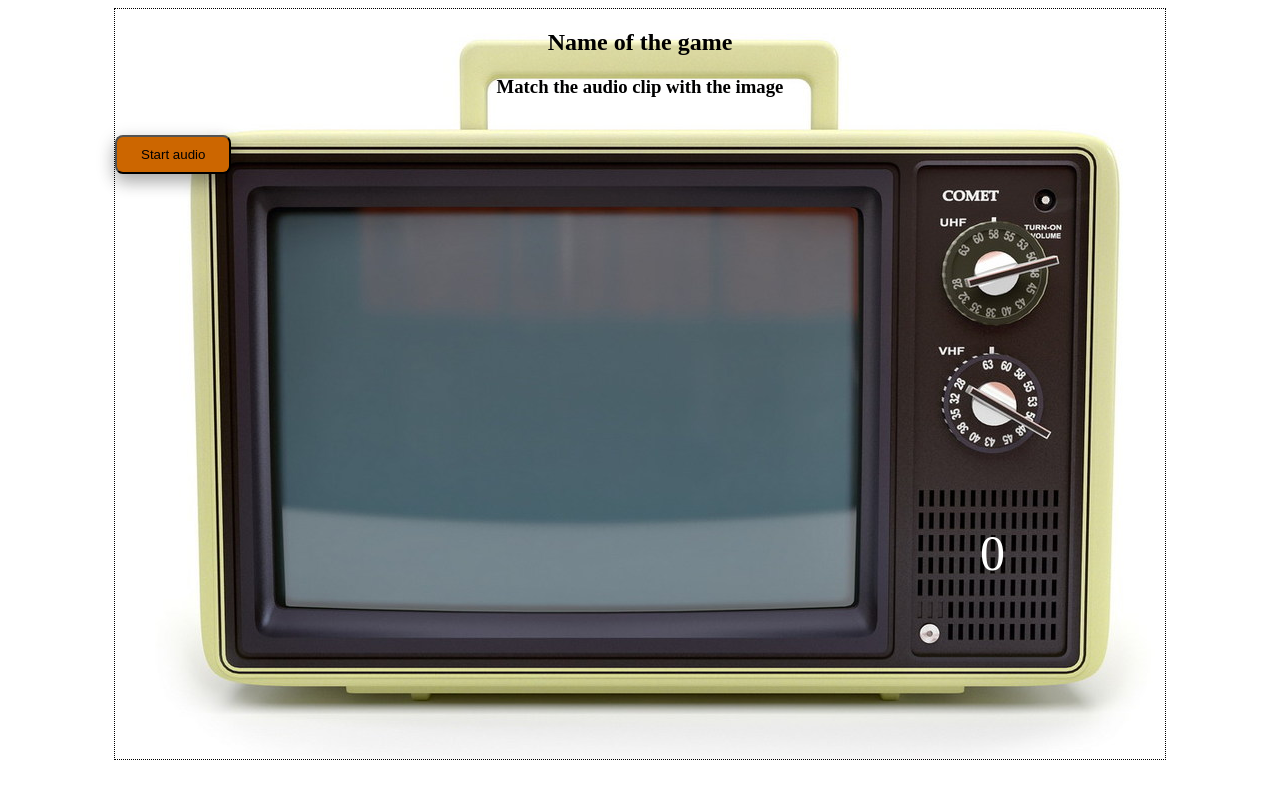
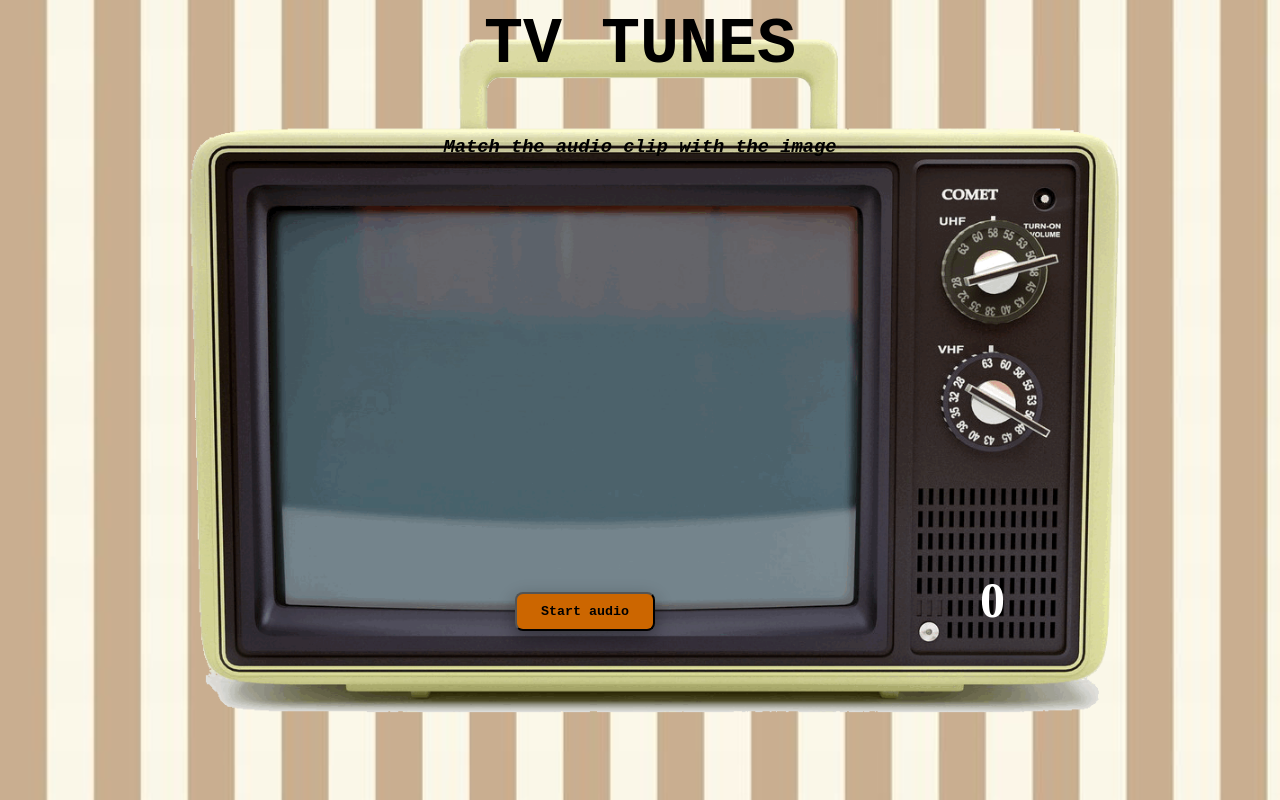
Before and after one commit to ccasey79/wdi-project-1, a PHP site: page / in a window 1280 px wide. Run offline with PHP 8.4, Linux system fonts and the light colour scheme.

Commit message:
more css

```diff
--- a/index.html
+++ b/index.html
@@ -5,25 +5,29 @@
   <link rel="stylesheet" type="text/css" href="style.css">
 </head>
 <body>
-  <div class="container">
 
-  <h2>Name of the game</h2>
+<div class="container">
+  <h2>TV TUNES</h2>
 
   <h3>Match the audio clip with the image</h3>
 
-  <img id="image1">
-  <img id="image2">
-  <img id="image3">
+  <div class="choices">
+    <img id="image1">
+    <img id="image2">
+    <img id="image3">
+  </div>
 
+  <div class="commence">
   <button id="start" type="button">Start audio</button>
+  </div>
 
-  <p id="score"></p>
+  <h4 id="score"></h4>
 
   <!-- <button id="level2" type="button">Level 2</button> -->
 
   <span id="timer"></span>
+</div>
 
-  </div>
 
 
 
--- a/style.css
+++ b/style.css
@@ -3,33 +3,62 @@
   display: block;
   width: 1050px;
   height: 750px;
-  background-color: #cce6ff;
+  /*background-color: black;*/
   margin: 5px auto;
-  border: dotted 1px;
-  background-image: url(images/retroTV.jpg);
+  /*border: dotted 1px ;*/
+  background-image: url(images/yellowretrotv.gif);
+  background-repeat: no-repeat;
+  background-size: cover;
+
 }
 
-#start {
+.container img {
+  width: 150px;
+  height: 260px;
+  opacity: 0;
+}
+
+.container img[src] {
+  opacity: 1;
+}
+
+/*#start {
   display: block;
   float: clear;
+}*/
+
+body {
+  background-image: url(images/wallpaper.jpg); no-repeat center center fixed;
+  -webkit-background-size: cover;
+  -moz-background-size: cover;
+  -o-background-size: cover;
+  background-size: cover;
+  background-blend-mode: color-dodge;
+
 }
 
 h2 {
   text-align: center;
+  margin-top: 3px;
+  font-family: "Courier New";
+  font-size: 65px;
+
+
 }
 
 h3 {
   text-align: center;
+  font-style: italic;
+  font-family: "Courier New";
+
 }
 
 #score {
   text-align: right;
-  margin-top: 350px;
+  margin-top: -60px;
   margin-right: 160px;
   font-size: 50px;
   color: #ffffff;
-
-
 }
 
 button {
@@ -37,4 +66,17 @@ button {
   border-radius: 8px;
   box-shadow: 0 8px 16px 0 rgba(0,0,0,0.2), 0 6px 20px 0 rgba(0,0,0,0.19);
   background-color: #cc6600;
+  font-family: "Courier New";
+  font-weight: bold;
+
 }
+
+.choices {
+  margin-left: 220px;
+  margin-top: 140px;
+}
+
+.commence {
+  margin-left: 400px;
+  margin-top: 30px;
+}
```
Also changed, not shown: images/retroTV.jpg (deleted), images/wallpaper.jpg (added), images/yellowretrotv.gif (added).
